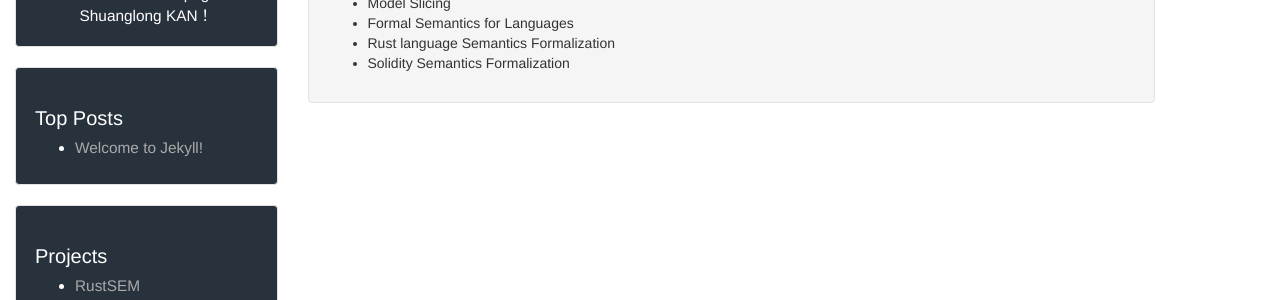
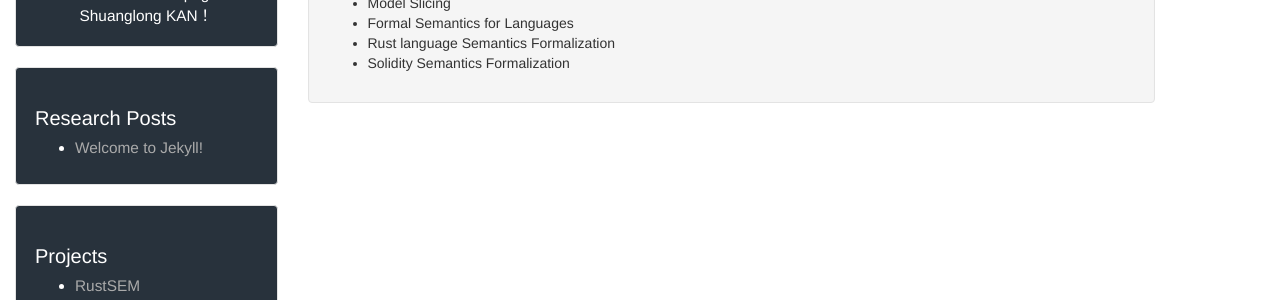
Before and after one commit to ShlKan/kanshuanglong.github.io, a Jekyll site: the page built from index.html, in a window 1280 px wide. Shown: the part 257-557 px from the top of the page. Built offline with Jekyll 4.4.1, drawn with Linux system fonts in a browser that asks for light colours; the list of posts is cut into pages by our own code.

Commit message:
Update en.yml

```diff
--- a/_data/values/en.yml
+++ b/_data/values/en.yml
@@ -9,4 +9,4 @@ thanks: " , Powered by"
 page: Page
 newer_post: Newer Post
 older_post: Older Post
-top_posts: Top Posts
+top_posts: Research Posts
```
